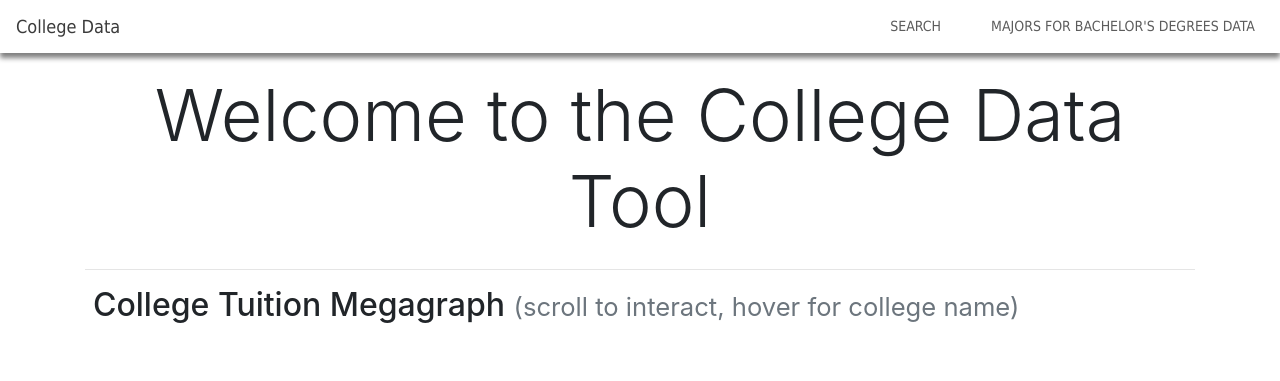
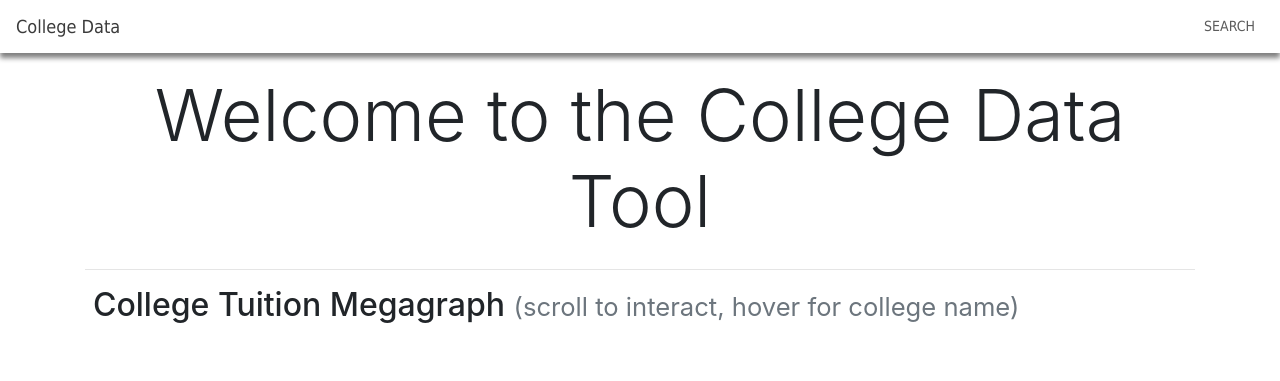
Before and after one commit to aaronli39/deferredGang, a Flask app: page / in a window 1280 px wide. Shown: the top 381 px of the page. Run offline with Flask 2, Linux system fonts and the light colour scheme; some libraries are stand-ins or nearby versions.

Commit message:
fixed nav

```diff
--- a/templates/bar.html
+++ b/templates/bar.html
@@ -40,9 +40,6 @@
                 <ul class="navbar-nav text-uppercase ml-auto">
                     <li class="nav-item">
                         <a class="nav-link pl-4 pr-4 other" href="/search">Search</a>
-                    </li>
-                    <li class="nav-item">
-                        <a class="nav-link pl-4 pr-4 other" href="/majors">Majors Data</a>
                     </li>
                 </ul>
             </div>
--- a/templates/home.html
+++ b/templates/home.html
@@ -40,9 +40,6 @@
                 <ul class="navbar-nav text-uppercase ml-auto">
                     <li class="nav-item">
                         <a class="nav-link pl-4 pr-4 other" href="/search">Search</a>
-                    </li>
-                    <li class="nav-item">
-                        <a class="nav-link pl-4 pr-4 other" href="/majors">Majors for Bachelor's Degrees Data</a>
                     </li>
                 </ul>
 
```
